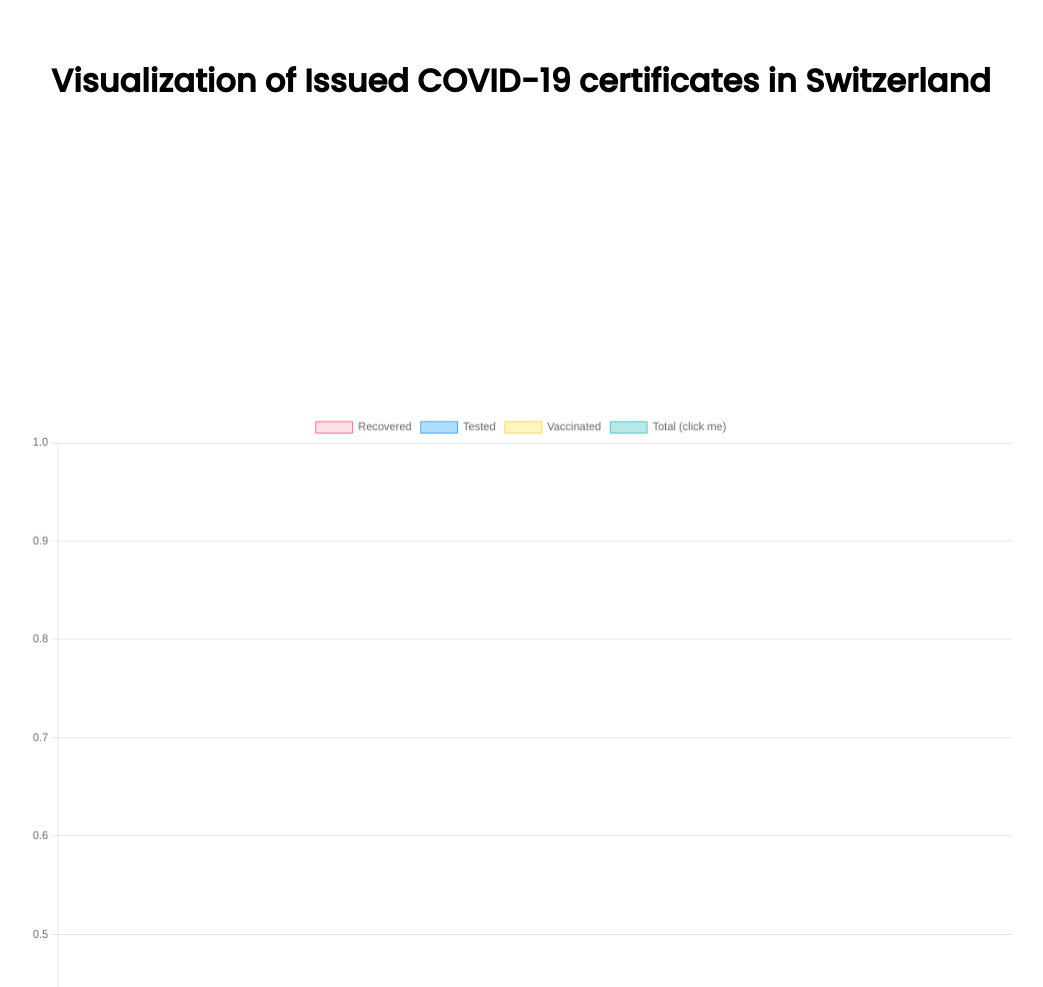
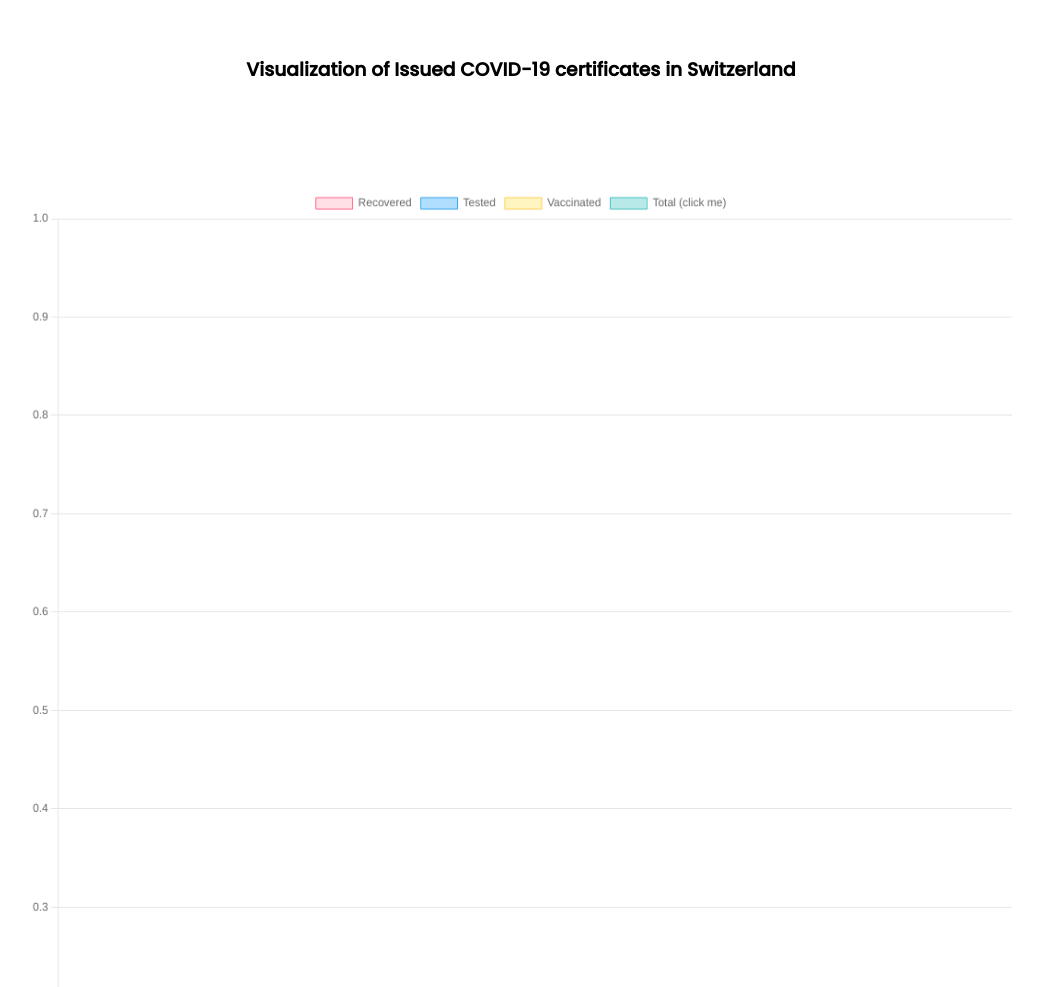
Before and after one commit to Amirlerouge/Visualization-of-Issued-COVID-19-certificates-in-Switzerland, a plain HTML site: page index.html in a window 1280 px wide. Shown: the part 113-1100 px from the top of the page, without its empty margins (119-1162 px from the left). Drawn offline with nearby package versions, Linux system fonts and the light colour scheme; no server answers.

Commit message:
Update index.html

```diff
--- a/index.html
+++ b/index.html
@@ -15,8 +15,8 @@
 </head>
 <body>
 
-    <h1>Visualization of Issued COVID-19 certificates in Switzerland </h1>
-    <svg></svg>
+    <h3>Visualization of Issued COVID-19 certificates in Switzerland </h3>
+
 
     <div id="scatter_area"></div>
 
```
